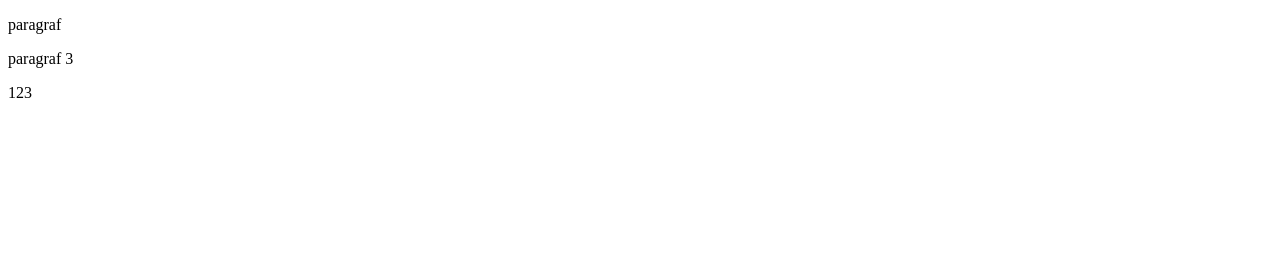
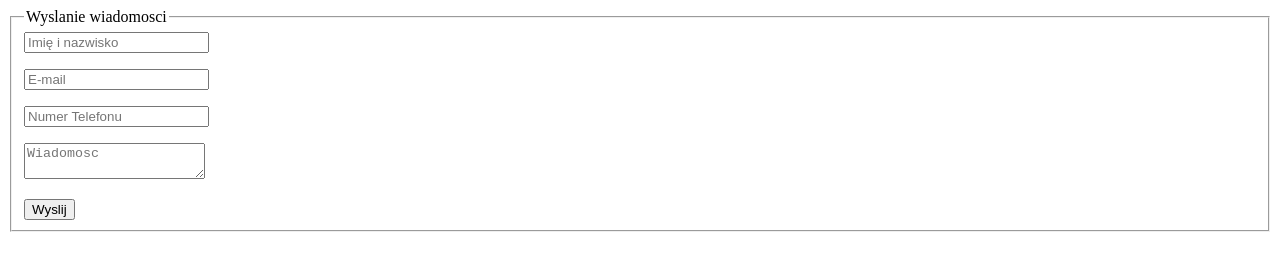
Before and after one commit to perstudy/perstudy.github.io, a plain HTML site: page index.html in a window 1280 px wide. Drawn offline with Linux system fonts and the light colour scheme.

Commit message:
Update index.html

```diff
--- a/index.html
+++ b/index.html
@@ -7,8 +7,23 @@
     <title>Document</title>
 </head>
 <body>
-    <p> paragraf</p>
-    <p> paragraf 3</p>
-    <p> 123</p>
+    <form action="https://formspree.io/meqoadga" method="POST">
+   <fieldset>
+    <legend>Wyslanie wiadomosci</legend>
+  <label style="align-content: center;">
+    <input type="text" name="name" required placeholder="Imię i nazwisko">
+  </label><p></p>
+  <label>
+    <input type="email" name="_replyto" required placeholder="E-mail">
+  </label> <p></p>
+  <label>
+    <input type="number" name="number" required placeholder="Numer Telefonu"><br>
+  </label> <p></p>
+  <label>
+    <textarea name="message" required placeholder="Wiadomosc"></textarea>
+  </label><p></p>
+  <input type="submit" value="Wyslij">
+</fieldset>
+</form>
 </body>
 </html>
```
